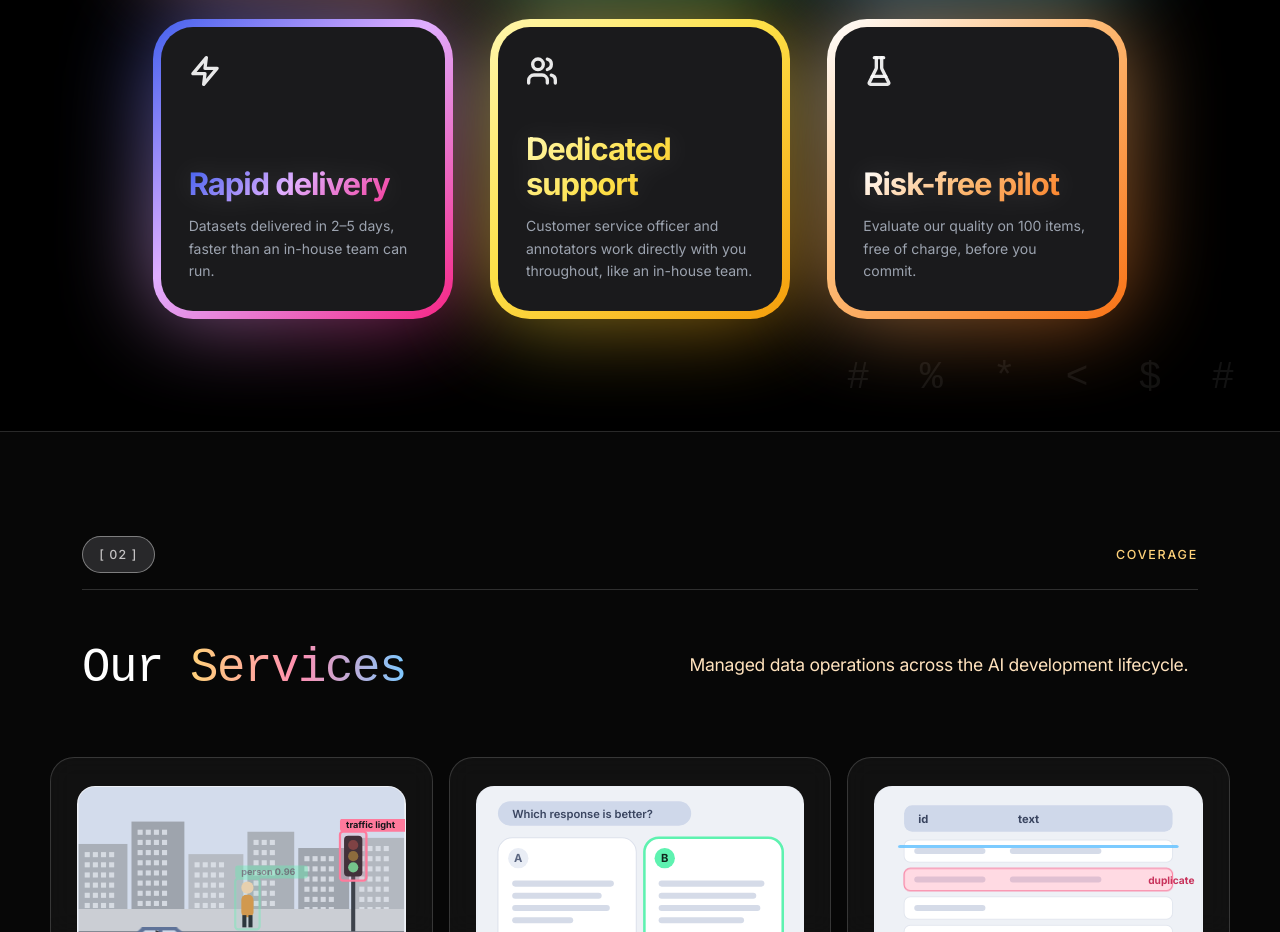
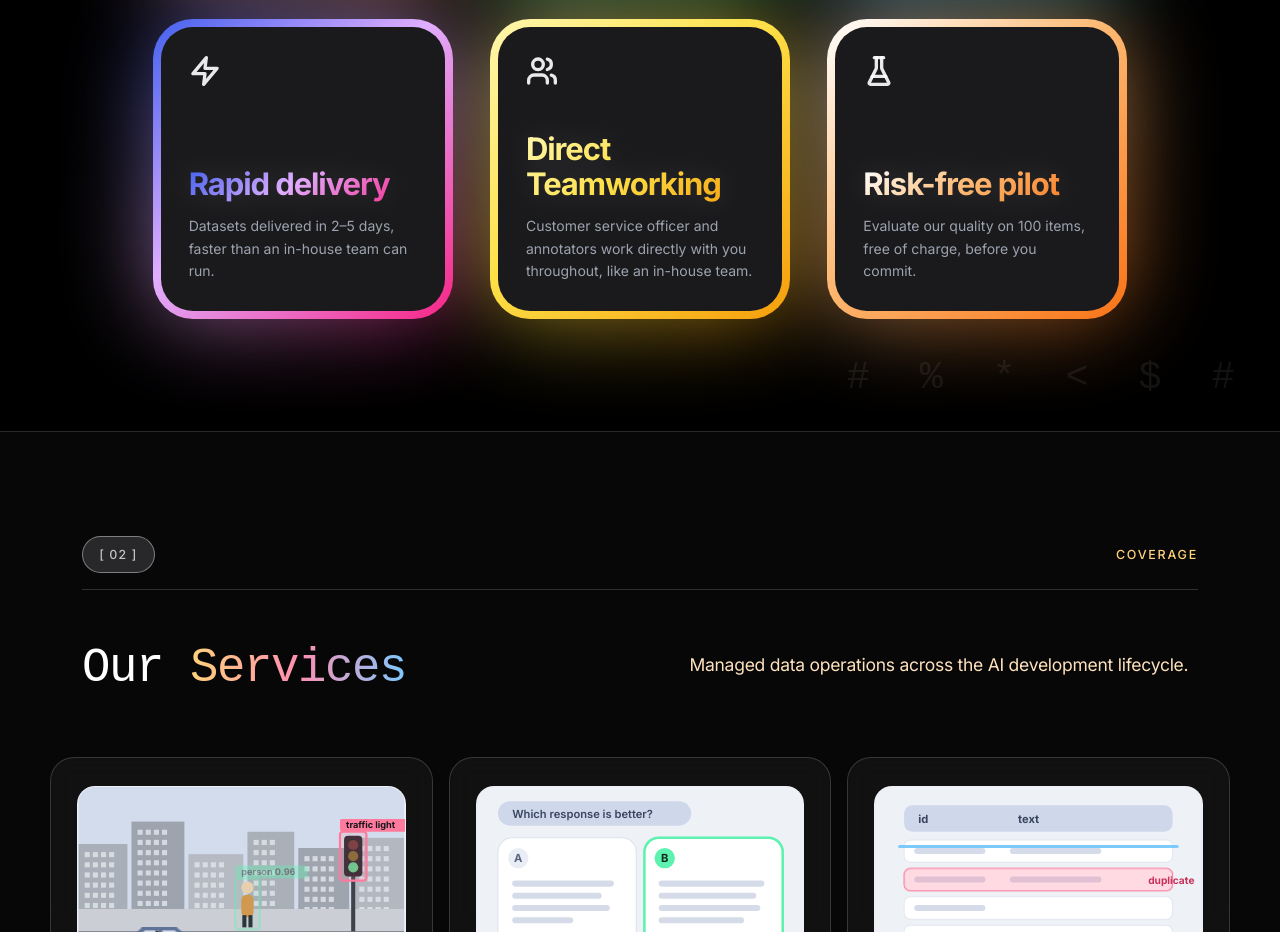
Before and after one commit to chuongnguyenn-vsc/Distinction-Lab, a plain HTML site: page index.html in a window 1280 px wide. Shown: the part 3220-4152 px from the top of the page. Drawn offline with Linux system fonts and the light colour scheme; animation ran at ten frames a second; a web font is replaced by a local one.

Commit message:
Change heading from 'Dedicated support' to 'Direct Teamworking'

```diff
--- a/index.html
+++ b/index.html
@@ -1295,7 +1295,7 @@
           <div class="fc-body">
             <div class="fc-in">
               <div class="fc-ic"><svg xmlns="http://www.w3.org/2000/svg" width="32" height="32" viewBox="0 0 24 24" fill="none" stroke="currentColor" stroke-width="2.5" stroke-linecap="round" stroke-linejoin="round" aria-hidden="true"><path d="M16 21v-2a4 4 0 0 0-4-4H6a4 4 0 0 0-4 4v2"/><circle cx="9" cy="7" r="4"/><path d="M22 21v-2a4 4 0 0 0-3-3.87"/><path d="M16 3.13a4 4 0 0 1 0 7.75"/></svg></div>
-              <div><h3 class="fc-t">Dedicated support</h3><p class="fc-d">Customer service officer and annotators work directly with you throughout, like an in-house team.</p></div>
+              <div><h3 class="fc-t">Direct Teamworking</h3><p class="fc-d">Customer service officer and annotators work directly with you throughout, like an in-house team.</p></div>
             </div>
           </div>
         </div>
```
